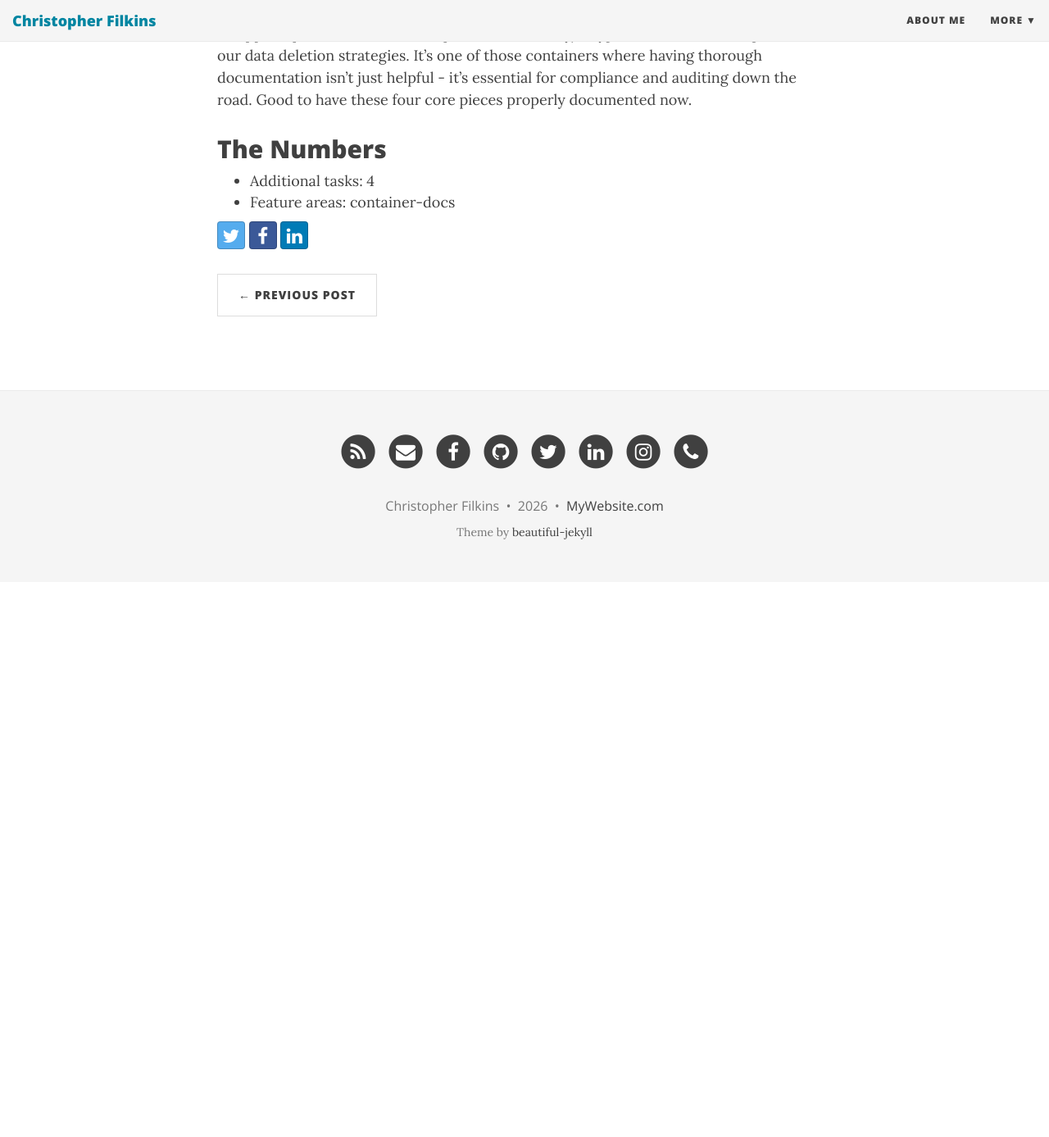
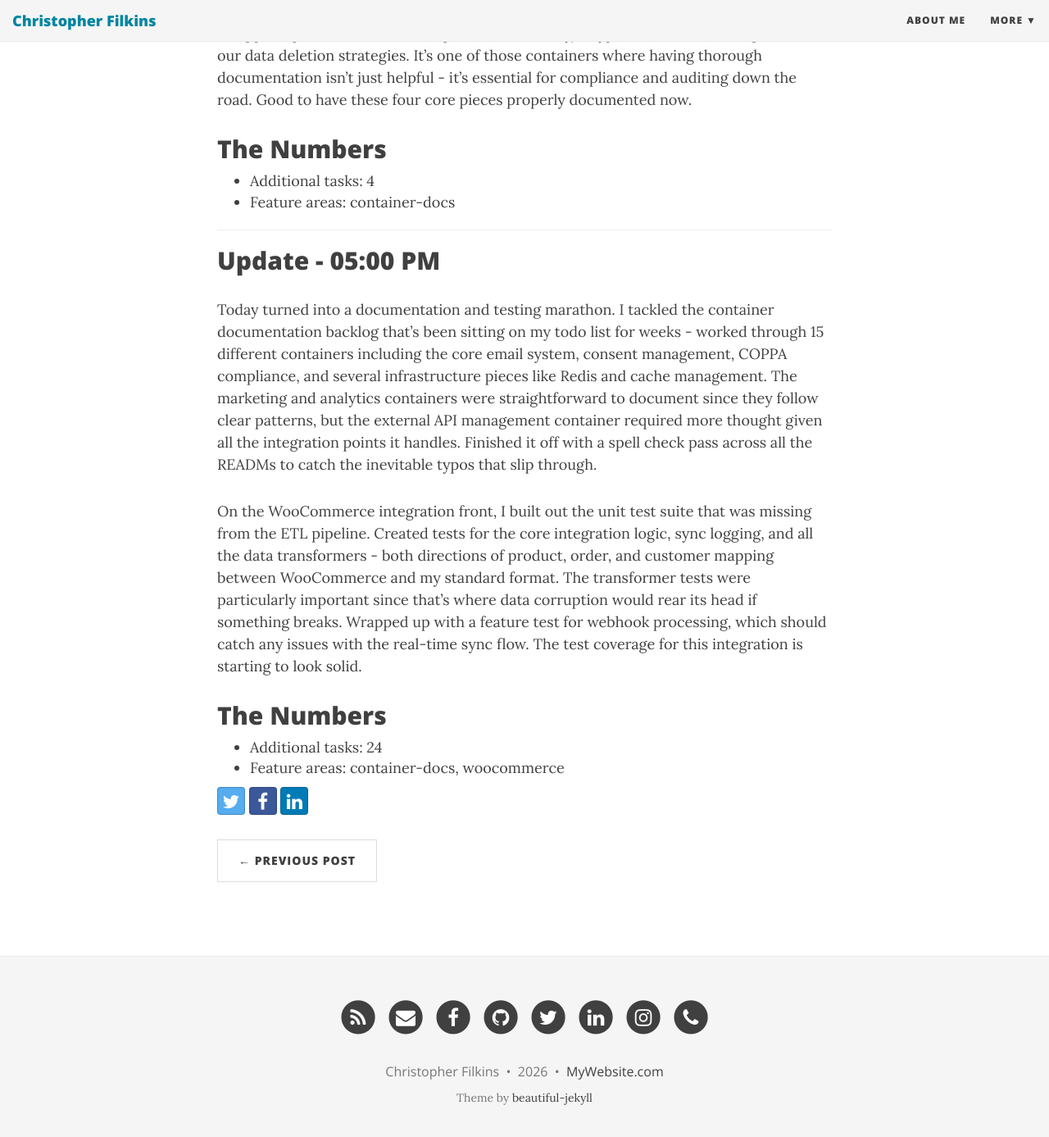
Before and after one commit to filchyboy/filchyboy.github.io, a Jekyll site: the page built from _posts/2026-01-04-todays-plan.md, in a window 1280 px wide and 1400 px high, scrolled down 3952 px. Shown: the top 1387 px of the window at 82% size. Built offline with Jekyll 4.4.1, drawn with Linux system fonts in a browser that asks for light colours; nearby versions of some CDN libraries; before the commit the page ends 4662 px from its top, so only the background shows below that.

Commit message:
Update build-in-public update: Container Docs

```diff
--- a/_posts/2026-01-04-todays-plan.md
+++ b/_posts/2026-01-04-todays-plan.md
@@ -75,8 +75,20 @@ The Core/Provisioning/Regional container was next, and that one's particularly i
 ## The Numbers
 - Additional tasks: 4
 - Feature areas: container-docs
+
+---
+
+## Update - 05:00 PM
+
+Today turned into a documentation and testing marathon. I tackled the container documentation backlog that's been sitting on my todo list for weeks - worked through 15 different containers including the core email system, consent management, COPPA compliance, and several infrastructure pieces like Redis and cache management. The marketing and analytics containers were straightforward to document since they follow clear patterns, but the external API management container required more thought given all the integration points it handles. Finished it off with a spell check pass across all the READMs to catch the inevitable typos that slip through.
+
+On the WooCommerce integration front, I built out the unit test suite that was missing from the ETL pipeline. Created tests for the core integration logic, sync logging, and all the data transformers - both directions of product, order, and customer mapping between WooCommerce and my standard format. The transformer tests were particularly important since that's where data corruption would rear its head if something breaks. Wrapped up with a feature test for webhook processing, which should catch any issues with the real-time sync flow. The test coverage for this integration is starting to look solid.
+
+## The Numbers
+- Additional tasks: 24
+- Feature areas: container-docs, woocommerce
 <!-- Generated by dev-tracker publish_to_jekyll.py (AI mode) -->
 <!-- accomplished-date: 2026-01-04 -->
-<!-- unit-ids: container-docs-document-core-comms,container-docs-document-core-decisions,container-docs-document-core-provisioning-regional,container-docs-document-security-crypto-erasure -->
+<!-- unit-ids: container-docs-document-email,container-docs-document-consent,container-docs-document-coppa,container-docs-document-core-documentation,container-docs-document-core-external-api-management,container-docs-document-coverage,container-docs-document-environment-indicator,container-docs-document-marketing,container-docs-document-cache,container-docs-document-redis,container-docs-document-core-accessibility,container-docs-document-core-agent-registry,container-docs-document-core-analytics,container-docs-document-core-bookings,container-docs-review-spell-check,woocommerce-task-3,woocommerce-task-7,woocommerce-task-standard-to-product-transformer-test,woocommerce-task-standard-to-order-transformer-test,woocommerce-task-standard-to-customer-transformer-test,woocommerce-task-woo-to-standard-product-transformer-test,woocommerce-task-woo-to-standard-order-transformer-test,woocommerce-task-woo-to-standard-customer-transformer-test,woocommerce-task-36 -->
 
-<!-- unit-ids: container-docs-document-cache,container-docs-document-consent,container-docs-document-coppa,container-docs-document-core-accessibility,container-docs-document-core-agent-registry,container-docs-document-core-analytics,container-docs-document-core-bookings,container-docs-document-core-comms,container-docs-document-core-decisions,container-docs-document-core-documentation,container-docs-document-core-external-api-management,container-docs-document-core-provisioning-regional,container-docs-document-coverage,container-docs-document-email,container-docs-document-environment-indicator,container-docs-document-marketing,container-docs-document-redis,container-docs-document-security-crypto-erasure,container-docs-review-spell-check -->
+<!-- unit-ids: container-docs-document-cache,container-docs-document-consent,container-docs-document-coppa,container-docs-document-core-accessibility,container-docs-document-core-agent-registry,container-docs-document-core-analytics,container-docs-document-core-bookings,container-docs-document-core-comms,container-docs-document-core-decisions,container-docs-document-core-documentation,container-docs-document-core-external-api-management,container-docs-document-core-provisioning-regional,container-docs-document-coverage,container-docs-document-email,container-docs-document-environment-indicator,container-docs-document-marketing,container-docs-document-redis,container-docs-document-security-crypto-erasure,container-docs-review-spell-check,woocommerce-task-3,woocommerce-task-36,woocommerce-task-7,woocommerce-task-standard-to-customer-transformer-test,woocommerce-task-standard-to-order-transformer-test,woocommerce-task-standard-to-product-transformer-test,woocommerce-task-woo-to-standard-customer-transformer-test,woocommerce-task-woo-to-standard-order-transformer-test,woocommerce-task-woo-to-standard-product-transformer-test -->
```
